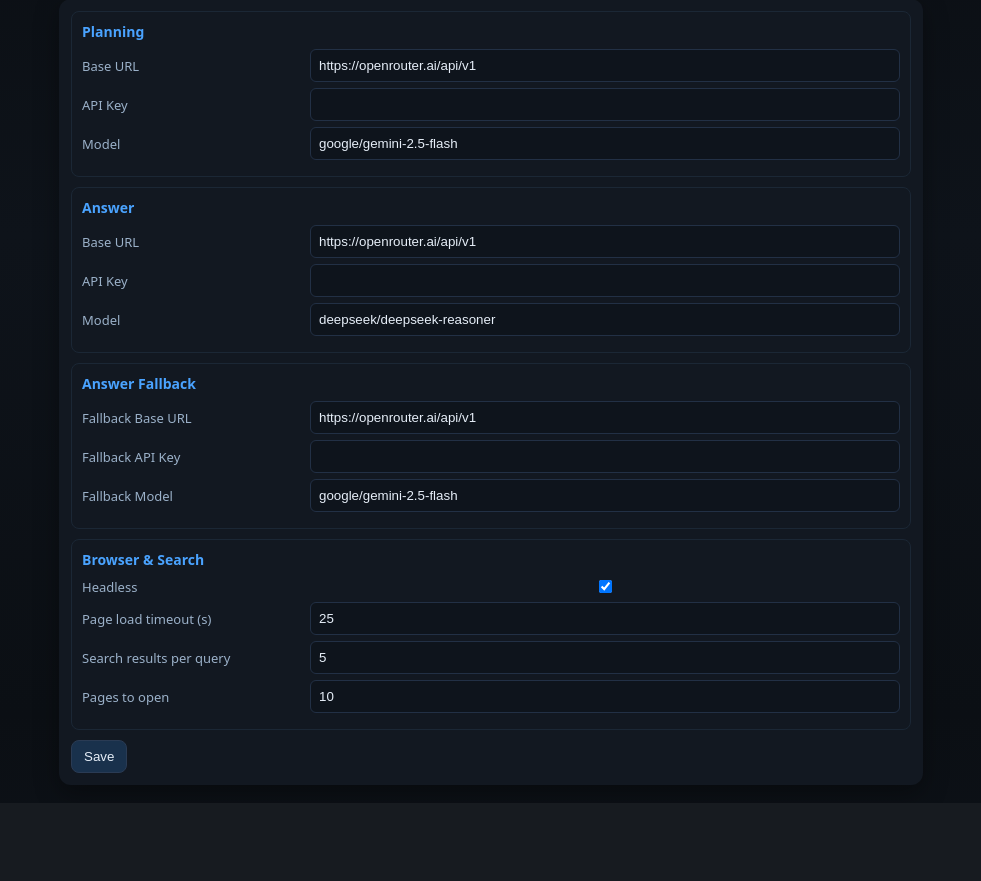
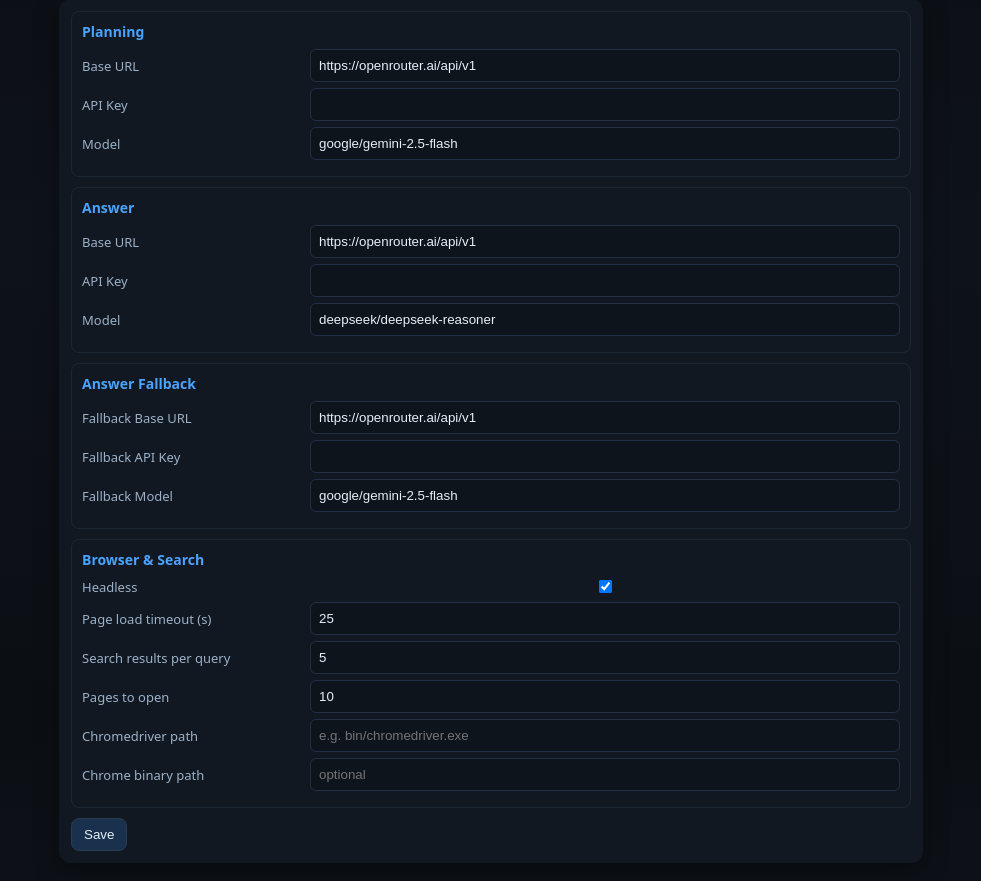
Before and after one commit to nass4000/FreelyBrowserUse, a Flask app: page /settings in a window 1280 px wide. Shown: the part 85-966 px from the top of the page, without its empty margins (149-1130 px from the left). Before the commit the page ends 888 px from the top, so only its background shows below. Run offline with Flask 3, Linux system fonts and the light colour scheme.

Commit message:
Add chromedriver and Chrome binary path support
Introduces configuration options for specifying chromedriver and Chrome binary paths in both backend and frontend. Updates the Browser class to use these paths if provided, adds bundled chromedriver.exe, and improves error handling for model/provider mismatches.

```diff
--- a/app.py
+++ b/app.py
@@ -56,6 +56,9 @@
         "browser_pageload_timeout": int(os.getenv("BROWSER_PAGELOAD_TIMEOUT", "25")),
         "search_results_per_query": int(os.getenv("SEARCH_RESULTS_PER_QUERY", "5")),
         "pages_to_open": int(os.getenv("PAGES_TO_OPEN", "10")),
+        # Binaries
+        "chromedriver_path": os.getenv("CHROMEDRIVER_PATH", ""),
+        "chrome_binary_path": os.getenv("CHROME_BINARY_PATH", ""),
     }
     # Overlay with config file if present
     try:
@@ -156,6 +159,15 @@
         self.base_url = base_url.rstrip("/")
         self.fallback = fallback or {}
 
+    def _resolve_model(self, base_url: str, model: str) -> str:
+        b = (base_url or "").lower()
+        m = model
+        # DeepSeek native API expects model ids like 'deepseek-chat' or 'deepseek-reasoner'.
+        if "deepseek.com" in b:
+            if "/" in m:
+                m = m.split("/")[-1]
+        return m
+
     def _post_chat(self, api_key: str, base_url: str, messages: List[Dict], model: str, stream: bool) -> requests.Response:
         url = f"{base_url.rstrip('/')}/chat/completions"
         headers = {
@@ -164,7 +176,8 @@
             "HTTP-Referer": os.getenv("OPENROUTER_SITE_URL", "http://localhost:5000"),
             "X-Title": os.getenv("OPENROUTER_APP_NAME", "Research Assistant"),
         }
-        payload = {"model": model, "messages": messages, "temperature": 0.2, "stream": stream}
+        resolved_model = self._resolve_model(base_url, model)
+        payload = {"model": resolved_model, "messages": messages, "temperature": 0.2, "stream": stream}
         resp = requests.post(url, headers=headers, json=payload, stream=stream, timeout=60)
         resp.raise_for_status()
         return resp
@@ -215,7 +228,11 @@
                 body = he.response.text[:400]
             except Exception:
                 body = str(he)
-            yield from emit_error(f"LLM HTTP error: {he} | {body}")
+            # Add a hint for common provider/model mismatches
+            hint = ""
+            if "Model Not Exist" in body or "invalid_request_error" in body:
+                hint = " Tip: check that your base URL matches the model vendor (e.g., deepseek.com with 'deepseek-chat' or use openrouter.ai with 'deepseek/deepseek-reasoner')."
+            yield from emit_error(f"LLM HTTP error: {he} | {body}{hint}")
             yield from self._fallback_chat(messages, model)
         except Exception as e:
             yield from emit_error(f"LLM error: {e}")
@@ -252,11 +269,11 @@
 # Headless Browser Wrapper (undetected_chromedriver + Selenium)
 # -----------------------------
 class Browser:
-    def __init__(self, headless: bool = True, pageload_timeout: int = 25):
-        self.driver = self._init_driver(headless)
+    def __init__(self, headless: bool = True, pageload_timeout: int = 25, driver_path: Optional[str] = None, binary_path: Optional[str] = None):
+        self.driver = self._init_driver(headless, driver_path=driver_path, binary_path=binary_path)
         self.driver.set_page_load_timeout(pageload_timeout)
 
-    def _build_options(self, headless: bool):
+    def _build_options(self, headless: bool, binary_path: Optional[str] = None):
         options = uc.ChromeOptions()
         if headless:
             options.add_argument("--headless=new")
@@ -266,16 +283,48 @@
         options.add_argument("--disable-blink-features=AutomationControlled")
         options.add_argument("--window-size=1280,800")
         options.add_argument("--incognito")
+        if binary_path:
+            try:
+                options.binary_location = binary_path
+            except Exception:
+                pass
         return options
 
-    def _init_driver(self, headless: bool):
-        options = self._build_options(headless)
+    def _init_driver(self, headless: bool, driver_path: Optional[str] = None, binary_path: Optional[str] = None):
         # Allow manual pin via env var (e.g., 139, 140)
         env_version = os.getenv("UC_CHROME_VERSION_MAIN")
+
+        # If a specific chromedriver path is provided or bundled, try that first
+        candidate_paths = []
+        if driver_path:
+            candidate_paths.append(driver_path)
+        # Look for bundled driver in bin/
+        try:
+            base_dir = os.path.dirname(os.path.abspath(__file__))
+            win_path = os.path.join(base_dir, "bin", "chromedriver.exe")
+            nix_path = os.path.join(base_dir, "bin", "chromedriver")
+            if os.path.exists(win_path):
+                candidate_paths.append(win_path)
+            if os.path.exists(nix_path):
+                candidate_paths.append(nix_path)
+        except Exception:
+            pass
+
+        # Try provided/bundled driver paths with fresh options each attempt
+        for p in candidate_paths:
+            try:
+                opts = self._build_options(headless, binary_path=binary_path)
+                return uc.Chrome(options=opts, driver_executable_path=p)
+            except Exception:
+                continue
+
+        # Try by version_main (from env), then default — with fresh options each time
         try:
             if env_version:
-                return uc.Chrome(options=options, version_main=int(env_version))
-            return uc.Chrome(options=options)
+                opts_env = self._build_options(headless, binary_path=binary_path)
+                return uc.Chrome(options=opts_env, version_main=int(env_version))
+            opts_def = self._build_options(headless, binary_path=binary_path)
+            return uc.Chrome(options=opts_def)
         except Exception as e:
             # Attempt to parse installed Chrome major version from error and retry
             msg = str(e)
@@ -283,18 +332,21 @@
             if m:
                 major = int(m.group(1))
                 try:
-                    return uc.Chrome(options=options, version_main=major)
+                    opts_maj = self._build_options(headless, binary_path=binary_path)
+                    return uc.Chrome(options=opts_maj, version_main=major)
                 except Exception:
                     pass
-            # As a last attempt, if headless, try non-headless in case of platform headless issues
+            # As a last attempt, if headless, try non-headless with fresh options each call
             if headless:
                 try:
-                    options2 = self._build_options(False)
                     if env_version:
-                        return uc.Chrome(options=options2, version_main=int(env_version))
+                        opts_nh_env = self._build_options(False, binary_path=binary_path)
+                        return uc.Chrome(options=opts_nh_env, version_main=int(env_version))
                     if m:
-                        return uc.Chrome(options=options2, version_main=int(m.group(1)))
-                    return uc.Chrome(options=options2)
+                        opts_nh_maj = self._build_options(False, binary_path=binary_path)
+                        return uc.Chrome(options=opts_nh_maj, version_main=int(m.group(1)))
+                    opts_nh = self._build_options(False, binary_path=binary_path)
+                    return uc.Chrome(options=opts_nh)
                 except Exception:
                     pass
             # Re-raise original exception if all retries fail
@@ -525,7 +577,12 @@
             yield sse("trace", {"phase": "plan", "message": "Plan created", "steps": plan.get("steps", [])})
 
             # ACT
-            browser = Browser(headless=conf.get("browser_headless", True), pageload_timeout=conf.get("browser_pageload_timeout", 25))
+            browser = Browser(
+                headless=conf.get("browser_headless", True),
+                pageload_timeout=conf.get("browser_pageload_timeout", 25),
+                driver_path=conf.get("chromedriver_path") or os.getenv("CHROMEDRIVER_PATH"),
+                binary_path=conf.get("chrome_binary_path") or os.getenv("CHROME_BINARY_PATH"),
+            )
             collected_results: List[Dict] = []
             yield sse("trace", {"phase": "act", "message": "Executing search queries", "queries": plan["queries"]})
             for q in plan["queries"][:4]:
--- a/templates/settings.html
+++ b/templates/settings.html
@@ -52,6 +52,8 @@
             <div class="row"><label>Page load timeout (s)</label><input id="browser_pageload_timeout" type="number" /></div>
             <div class="row"><label>Search results per query</label><input id="search_results_per_query" type="number" /></div>
             <div class="row"><label>Pages to open</label><input id="pages_to_open" type="number" /></div>
+            <div class="row"><label>Chromedriver path</label><input id="chromedriver_path" placeholder="e.g. bin/chromedriver.exe" /></div>
+            <div class="row"><label>Chrome binary path</label><input id="chrome_binary_path" placeholder="optional" /></div>
           </div>
           <div class="actions">
             <button class="btn" type="submit">Save</button>
@@ -82,7 +84,8 @@
           'planning_base_url','planning_api_key','planning_model',
           'answer_base_url','answer_api_key','answer_model',
           'answer_fallback_base_url','answer_fallback_api_key','answer_model_fallback',
-          'browser_headless','browser_pageload_timeout','search_results_per_query','pages_to_open'
+          'browser_headless','browser_pageload_timeout','search_results_per_query','pages_to_open',
+          'chromedriver_path','chrome_binary_path'
         ];
         ids.forEach(id => {
           const el = document.getElementById(id);
```
Also changed, not shown: 1 other file.
